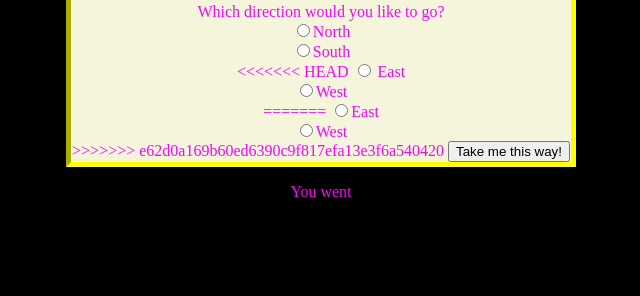
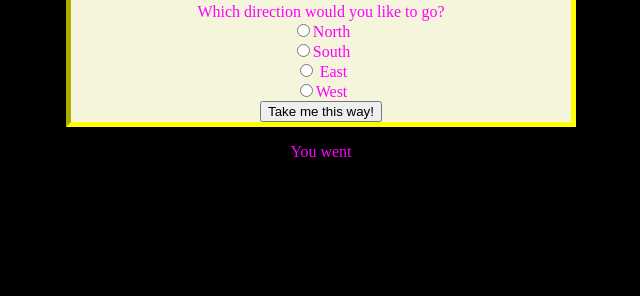
Before and after one commit to zachgonzalez/cssi-text-based-adventure, a Python web app: template cssi-text-based-adventure/templates/index.html in a window 1280 px wide. Shown: the part 504-800 px from the top of the page, without its empty margins (319-959 px from the left). Run offline with Jinja, Linux system fonts and the light colour scheme; the template is opened without the code that fills it, so the values that code supplies are empty; some libraries are stand-ins or nearby versions.

```diff
--- a/cssi-text-based-adventure/templates/index.html
+++ b/cssi-text-based-adventure/templates/index.html
@@ -14,13 +14,9 @@
       <center>Which direction would you like to go?<br>
       <input type="radio" name="user_direction" value="North" >North<br>
       <input type="radio" name="user_direction" value="South" >South<br>
-<<<<<<< HEAD
       <input type="radio" name="user_direction" value="East" >         East   <br>
       <input type="radio" name="user_direction" value="West" >West   <br>
-=======
-      <input type="radio" name="user_direction" value="East" >East <br>
-      <input type="radio" name="user_direction" value="West" >West  <br>
->>>>>>> e62d0a169b60ed6390c9f817efa13e3f6a540420
+
       <input type="submit" value="Take me this way!"></input>
     </center></form>
   </div>
```
